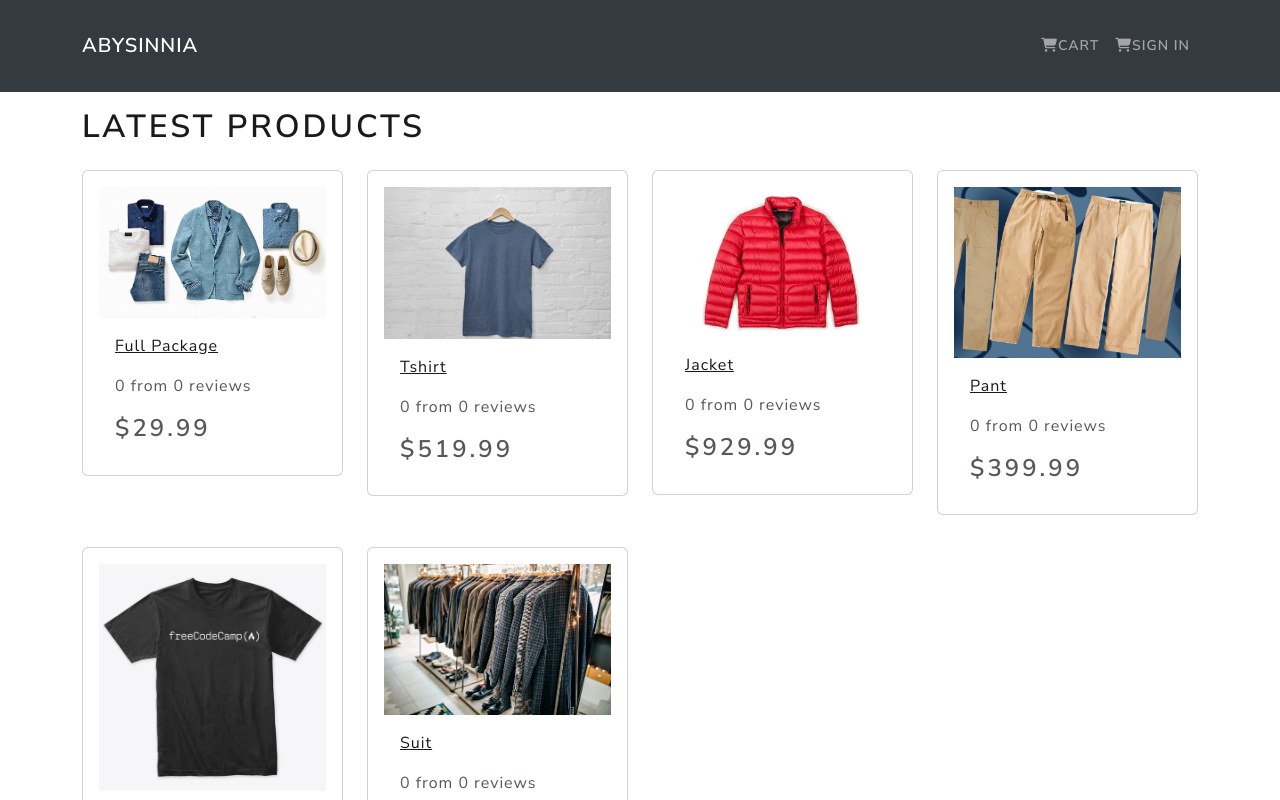
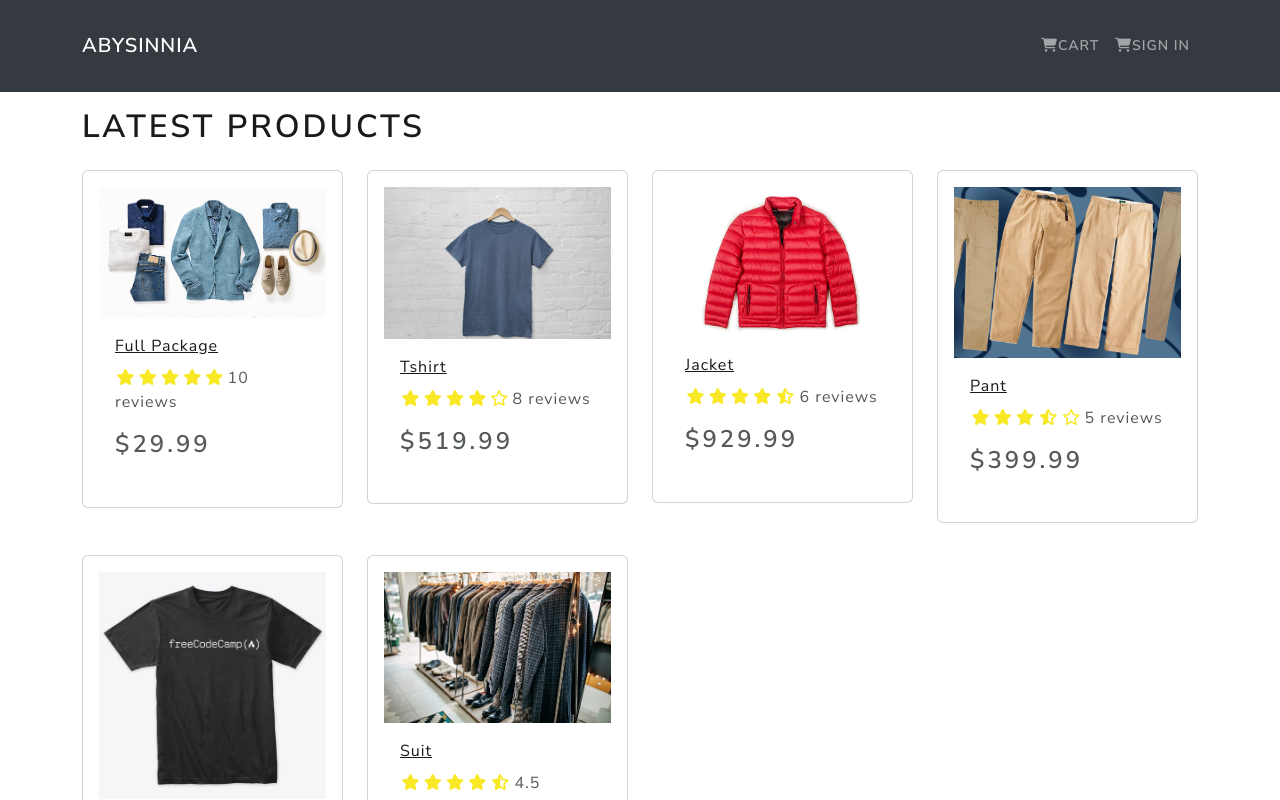
Before and after one commit to Dcode3244/alx_portfolio, a React (Create React App) app in the folder frontend/: page / in a window 1280 px wide. Shown: the top 800 px of the page. Built offline with nearby package versions, Linux system fonts and the light colour scheme.

Commit message:
added a Rating component to handle rating stars display

```diff
--- a/frontend/src/components/Product.jsx
+++ b/frontend/src/components/Product.jsx
@@ -1,5 +1,7 @@
 import React from 'react'
 import { Card } from 'react-bootstrap'
+
+import Rating from './Rating'
 
 const Product = ({ product }) => {
   return (
@@ -17,9 +19,10 @@
           </a>
 
           <Card.Text as='div'>
-            <div className='my-3'>
-              {product.rating} from {product.numReviews} reviews
-            </div>
+            <Rating
+              value={product.rating}
+              text={`${product.numReviews} reviews`}
+            />
           </Card.Text>
 
           <Card.Text as='h3'>
--- /dev/null
+++ b/frontend/src/components/Rating.js
@@ -0,0 +1,84 @@
+import React from 'react'
+import PropTypes from 'prop-types'
+
+
+const Rating = ({ value, text }) => {
+  return (
+    <div className='rating'>
+      <span>
+        <i
+          style={{ color: "#f8e825" }}
+          className={
+            value >= 1
+              ? 'fas fa-star'
+              : value >= 0.5
+                ? 'fas fa-star-half-alt'
+                : 'far fa-star'
+          }
+        >
+        </i>
+      </span>
+      <span>
+        <i
+          style={{ color: "#f8e825" }}
+          className={
+            value >= 2
+              ? 'fas fa-star'
+              : value >= 1.5
+                ? 'fas fa-star-half-alt'
+                : 'far fa-star'
+          }
+        >
+        </i>
+      </span>
+      <span>
+        <i
+          style={{ color: "#f8e825" }}
+          className={
+            value >= 3
+              ? 'fas fa-star'
+              : value >= 2.5
+                ? 'fas fa-star-half-alt'
+                : 'far fa-star'
+          }
+        >
+        </i>
+      </span>
+      <span>
+        <i
+          style={{ color: "#f8e825" }}
+          className={
+            value >= 4
+              ? 'fas fa-star'
+              : value >= 3.5
+                ? 'fas fa-star-half-alt'
+                : 'far fa-star'
+          }
+        >
+        </i>
+      </span>
+      <span>
+        <i
+          style={{ color: "#f8e825" }}
+          className={
+            value >= 5
+              ? 'fas fa-star'
+              : value >= 4.5
+                ? 'fas fa-star-half-alt'
+                : 'far fa-star'
+          }
+        >
+        </i>
+      </span>
+      <span>{text && text}</span>
+
+    </div>
+  )
+}
+
+Rating.propTypes = {
+  value: PropTypes.number.isRequired,
+  text: PropTypes.string.isRequired,
+}
+
+export default Rating
--- a/frontend/src/index.css
+++ b/frontend/src/index.css
@@ -1,3 +1,11 @@
 main {
   min-height: 80vh;
 }
+
+h3 {
+  padding: 1rem 0;
+}
+
+.rating span {
+  margin: 0.1rem;
+}
--- a/frontend/src/products.js
+++ b/frontend/src/products.js
@@ -1,5 +1,6 @@
 const products = [
   {
+    _id: 1,
     name: 'Full Package',
     image: '/images/cloth1.jpg',
     description:
@@ -8,10 +9,11 @@
     category: 'Full',
     price: 29.99,
     countInStock: 3,
-    rating: 0,
-    numReviews: 0,
+    rating: 5,
+    numReviews: 10,
   },
   {
+    _id: 2,
     name: 'Tshirt',
     image: '/images/cloth2.jpg',
     description:
@@ -20,10 +22,11 @@
     category: 'shirts',
     price: 519.99,
     countInStock: 10,
-    rating: 0,
-    numReviews: 0,
+    rating: 4,
+    numReviews: 8,
   },
   {
+    _id: 3,
     name: 'Jacket',
     image: '/images/cloth3.jpg',
     description:
@@ -32,10 +35,11 @@
     category: 'jackets',
     price: 929.99,
     countInStock: 0,
-    rating: 0,
-    numReviews: 0,
+    rating: 4.5,
+    numReviews: 6,
   },
   {
+    _id: 4,
     name: 'Pant',
     image: '/images/cloth4.jpg',
     description:
@@ -44,10 +48,11 @@
     category: 'pants',
     price: 399.99,
     countInStock: 10,
-    rating: 0,
-    numReviews: 0,
+    rating: 3.5,
+    numReviews: 5,
   },
   {
+    _id: 5,
     name: 'Tshirt',
     image: '/images/cloth5.jpg',
     description:
@@ -56,10 +61,11 @@
     category: 'shirts',
     price: 49.99,
     countInStock: 7,
-    rating: 0,
+    rating: 3.5,
     numReviews: 0,
   },
   {
+    _id: 6,
     name: 'Suit',
     image: '/images/cloth6.jpg',
     description:
@@ -68,8 +74,8 @@
     category: 'suits',
     price: 29.99,
     countInStock: 0,
-    rating: 0,
-    numReviews: 0,
+    rating: 4.5,
+    numReviews: 4.5,
   },
 ]
 
--- a/frontend/src/screens/HomeScreen.jsx
+++ b/frontend/src/screens/HomeScreen.jsx
@@ -11,7 +11,7 @@
             <Row>
                 {
                     products.map((product) => (
-                        <Col sm={12} md={6} lg={4} xl={3}>
+                        <Col key={product._id} sm={12} md={6} lg={4} xl={3}>
                             <Product product={product} />
                         </Col>
                     ))
```
